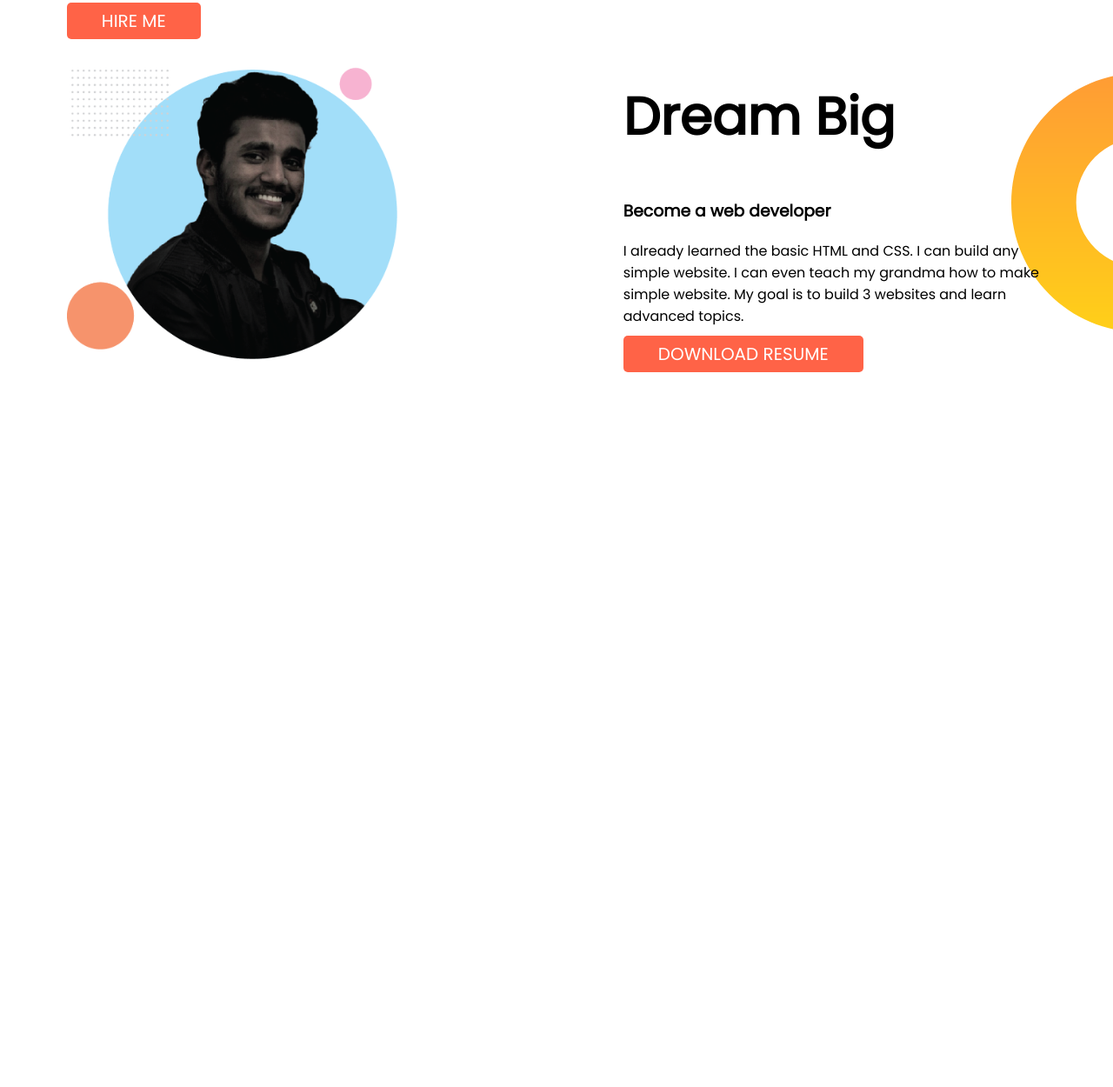
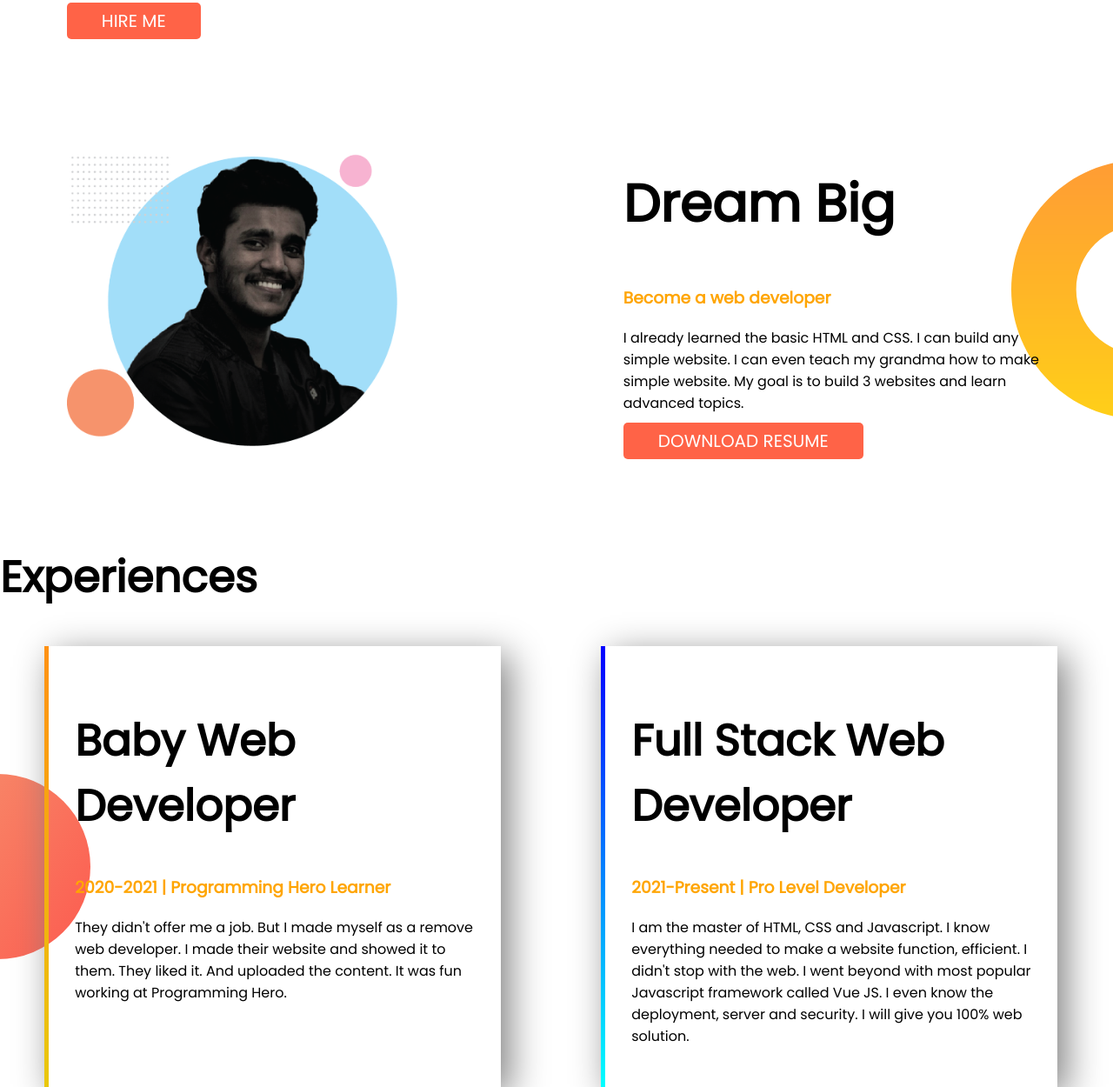
Before and after one commit to buniad91/Developer-portfolio, a plain HTML site: page index.html in a window 1280 px wide. Shown: the part 751-2001 px from the top of the page at 87% size. Before the commit the page ends 1179 px from the top, so only its background shows below. Drawn offline with Linux system fonts and the light colour scheme.

Commit message:
3rd commit

```diff
--- a/index.html
+++ b/index.html
@@ -14,7 +14,7 @@
 </head>
 
 <body>
-    <section class="top-bg">
+    <section class="top-bg flexible-container">
         <div class="half-width">
             <h1>Welcome To</h1>
             <h2><span class="parker-title">Mohammad ibn Buniad</span> World !!</h2>
@@ -34,7 +34,7 @@
         </div>
     </section>
 
-    <section class="dream-big">
+    <section class="dream-big flexible-container">
         <div class="half-width">
             <img class="big-dream-images" src="images/portfolio 2.png" alt="">
         </div>
@@ -42,9 +42,31 @@
             <h1>Dream Big</h1>
             <h3>Become a web developer</h3>
             <p>
-                I already learned the basic HTML and CSS. I can build any simple website. I can even teach my grandma how to make simple website. My goal is to build 3 websites and learn advanced topics.
+                I already learned the basic HTML and CSS. I can build any simple website. I can even teach my grandma
+                how to make simple website. My goal is to build 3 websites and learn advanced topics.
             </p>
             <a class="hire-me-button" href="">DOWNLOAD RESUME</a>
+        </div>
+    </section>
+
+    <section class="">
+        <h2>Experiences</h2>
+        <div class="experience-area">
+            <div id="baby-web-developer" class=" experience-item">
+                <h2>Baby Web Developer</h2>
+                <h3>2020-2021 | Programming Hero Learner</h3>
+                <p>They didn't offer me a job. But I made myself as a remove web developer. I made their website and showed
+                    it to them. They liked it. And uploaded the content. It was fun working at Programming Hero.</p>
+            </div>
+            <div id="web-developer-experience" class="experience-item">
+                <h2>Full Stack Web Developer</h2>
+                <h3>2021-Present | Pro Level Developer</h3>
+                <p>
+                    I am the master of HTML, CSS and Javascript. I know everything needed to make a website function,
+                    efficient. I didn't stop with the web. I went beyond with most popular Javascript framework called Vue
+                    JS. I even know the deployment, server and security. I will give you 100% web solution.
+                </p>
+            </div>
         </div>
     </section>
 </body>
--- a/style.css
+++ b/style.css
@@ -12,8 +12,9 @@ h2{
     color: orange;
 }
 
-section{
+.flexible-container{
     display: flex;
+    margin-bottom: 100px;
 }
 .half-width{
     width: 50%;
@@ -48,3 +49,37 @@ section{
     background-position: right;
 
 }
+
+.experience-area{
+    display: flex;
+}
+
+h3{
+    color: orange;
+}
+
+.experience-area{
+    background-image: url(images/exp-bg.png);
+    background-repeat: no-repeat;
+    background-position: left center;
+}
+
+.experience-item{
+    width: 45%;
+    margin-left: 4%;
+    margin-right: 5%;
+    padding: 30px;
+    box-shadow: 10px 10px 40px gray;
+}
+
+
+#baby-web-developer{
+    border-left: 5px solid;
+    border-image:linear-gradient(rgb(255, 145, 20), rgb(233, 200, 11));
+    border-image-slice: 1;
+}
+#web-developer-experience{
+    border-left: 5px solid;
+    border-image:linear-gradient(blue, cyan);
+    border-image-slice: 1;
+}
```
